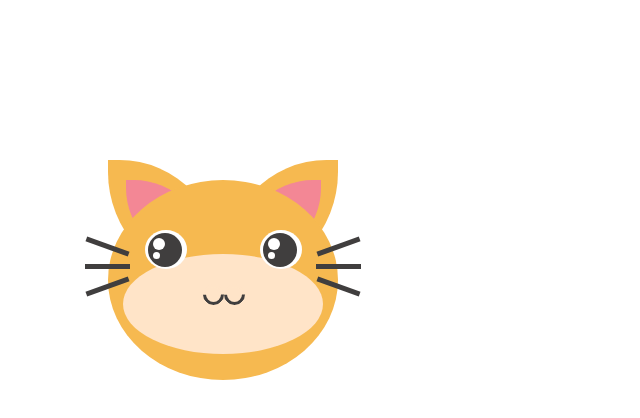
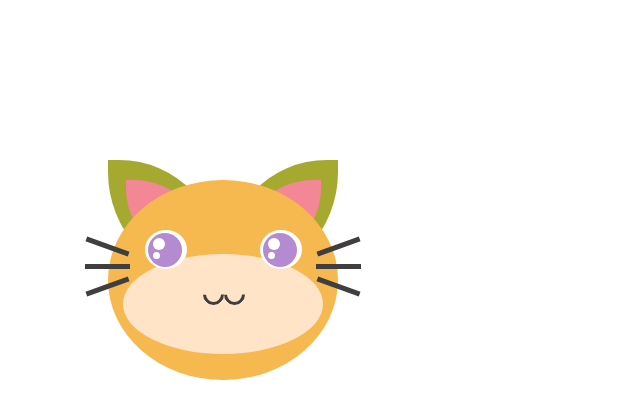
Before and after one commit to MrGrizz/myCryptoKitties, a Vue app in the folder my-crypto-kitties-web/: page / in a window 1280 px wide. Shown: the top 418 px of the page, without its empty margins (0-640 px from the left). Built offline with nearby package versions, Linux system fonts and the light colour scheme.

Commit message:
add more colors to dna

```diff
--- a/my-crypto-kitties-web/src/App.vue
+++ b/my-crypto-kitties-web/src/App.vue
@@ -1,6 +1,6 @@
 <template>
   <div class="main-container">
-    <Cat dna="f6b950" />
+    <Cat dna="f6b950a6a930b48ad1ffe4c8" />
   </div>
 </template>
 
--- a/my-crypto-kitties-web/src/assets/less/cat.less
+++ b/my-crypto-kitties-web/src/assets/less/cat.less
@@ -60,7 +60,6 @@
           position: relative;
           top: 3px;
           left: 3px;
-          background-color: #403e3e;
           border-radius: 50%;
 
           .dot1, .dot2 {
@@ -91,7 +90,6 @@
       left: 15px;
       width: 200px;
       height: 100px;
-      background-color: #ffe4c8;
       border-radius: 60%;
 
       .nose {
@@ -106,9 +104,9 @@
             height: 15px;
             width: 15px;
             border-radius: 50%;
-            border: 3px solid #403e3e;
-            border-left: 3px solid #ffe4c8;
-            border-top: 3px solid #ffe4c8;
+            border: 3px solid;
+            border-bottom-color: #403e3e;
+            border-right-color: #403e3e;
             transform: rotate(45deg);
           }
         }
--- a/my-crypto-kitties-web/src/components/Cat.vue
+++ b/my-crypto-kitties-web/src/components/Cat.vue
@@ -1,34 +1,34 @@
 <template>
   <div class="cat">
     <div class="ears">
-      <div class="ear ear-left" v-bind:style="{backgroundColor: bodyColor}">
+      <div class="ear ear-left" v-bind:style="{backgroundColor: color2}">
         <div class="earlobe"></div>
       </div>
-      <div class="ear ear-right" v-bind:style="{backgroundColor: bodyColor}">
+      <div class="ear ear-right" v-bind:style="{backgroundColor: color2}">
         <div class="earlobe"></div>
       </div>
     </div>
-    <div class="body" v-bind:style="{backgroundColor: bodyColor}">
+    <div class="body" v-bind:style="{backgroundColor: color1}">
       <div class="eyes">
         <div class="eye">
-          <div class="pupils">
+          <div class="pupils" v-bind:style="{backgroundColor: color3}">
             <div class="dot1"></div>
             <div class="dot2"></div>
           </div>
         </div>
         <div class="eye">
-          <div class="pupils">
+          <div class="pupils" v-bind:style="{backgroundColor: color3}">
             <div class="dot1"></div>
             <div class="dot2"></div>
           </div>
         </div>
       </div>
-      <div class="mouth">
+      <div class="mouth" v-bind:style="{backgroundColor: color4}">
         <div class="nose">
           <div class="up"></div>
           <div class="down">
-            <div class="left"></div>
-            <div class="right"></div>
+            <div class="left" v-bind:style="{borderTopColor: color4, borderLeftColor: color4}"></div>
+            <div class="right" v-bind:style="{borderTopColor: color4, borderLeftColor: color4}"></div>
           </div>
         </div>
       </div>
@@ -60,13 +60,19 @@
 
   beforeMount() {
     this.DNA = new DNA(this.dna);
-    this.bodyColor = this.DNA?.getBodyColor();
+    this.color1 = this.DNA?.getColor1();
+    this.color2 = this.DNA?.getColor2();
+    this.color3 = this.DNA?.getColor3();
+    this.color4 = this.DNA?.getColor4();
   },
 
   data() {
     return {
       DNA: null,
-      bodyColor: null,
+      color1: null,
+      color2: null,
+      color3: null,
+      color4: null,
     }
   }
 }
--- a/my-crypto-kitties-web/src/dna/DNA.js
+++ b/my-crypto-kitties-web/src/dna/DNA.js
@@ -5,8 +5,20 @@
         this.dna = dna;
     }
 
-    getBodyColor() {
+    getColor1() {
         return '#' + this.dna.substring(0, 6);
     }
 
+    getColor2() {
+        return '#' + this.dna.substring(6, 12);
+    }
+
+    getColor3() {
+        return '#' + this.dna.substring(12, 18);
+    }
+
+    getColor4() {
+        return '#' + this.dna.substring(18, 24);
+    }
+
 }
```
